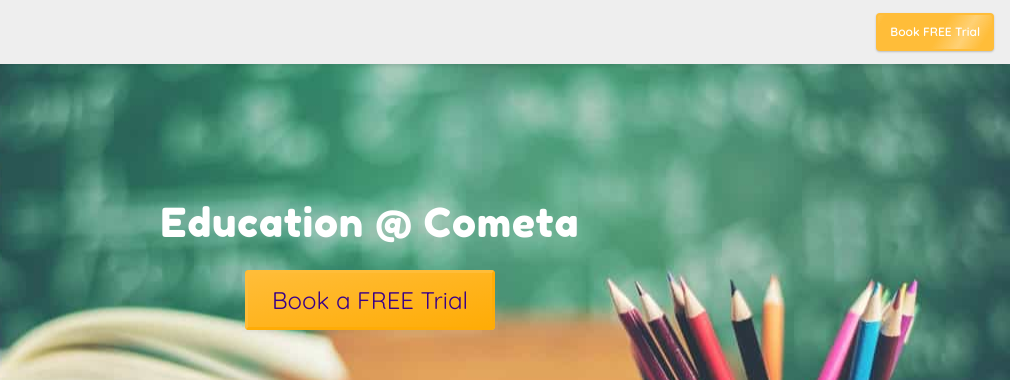
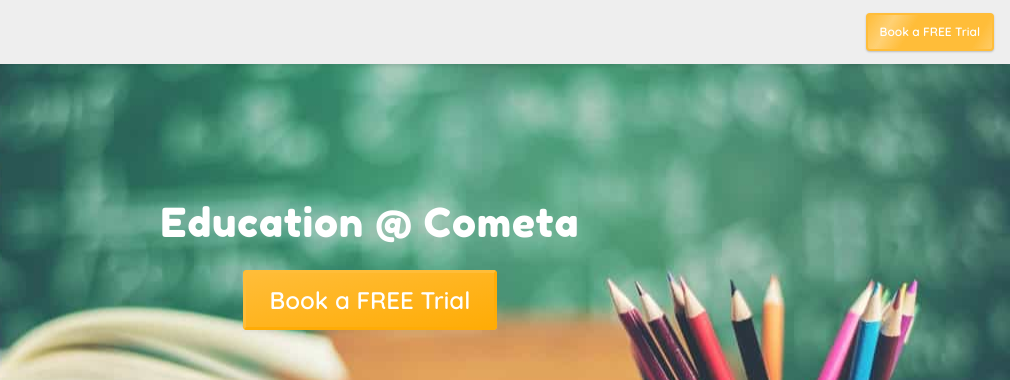
Before and after one commit to ghanshyam1898/cometa-pages, a Gatsby site: page /education in a window 1280 px wide. Shown: the top 380 px of the page, 270-1280 px from the left. Built offline with nearby package versions, Linux system fonts and the light colour scheme; Gatsby itself is replaced by a stand-in of ours.

Commit message:
fix: hero link styling

```diff
--- a/src/components/header2.js
+++ b/src/components/header2.js
@@ -12,7 +12,7 @@
             <img src={LogoLarge} alt={siteTitle} />
           </figure>
         </div>
-        <Link to="/education/register/?action=demo" activeClassName="hidden" className="button button-nav-p button-trial" style={{ 'fontWeight': '600' }}>Book FREE Trial</Link>
+        <Link to="/education/register/?action=demo" activeClassName="hidden" className="button button-nav-p button-trial" style={{ 'fontWeight': '600' }}>Book a FREE Trial</Link>
       </header>
     </>
   )
--- a/src/sass/components/_btn.scss
+++ b/src/sass/components/_btn.scss
@@ -9,6 +9,8 @@
 	padding: .5rem .75rem;
 	font-size: $fz-sm - .1rem; //padding*2+margin+2
 	cursor: pointer;
+	color: inherit;
+	font-weight: $mid;
 	// text-transform: uppercase;
 }
 .button-nav{
@@ -65,7 +67,7 @@
 	border-right: 3px solid darken($c4,10%);
 	border-bottom: 3px solid darken($c4,10%);
 	background-image: linear-gradient(to bottom right, $c4, darken($c4,10%));
-	color: #fff;
+	color: #fff !important;
 
 	&:focus{
 		box-shadow: 0 0 0 2px darken($c4, 10%);
```
Also changed, not shown: src/css/style.css.
